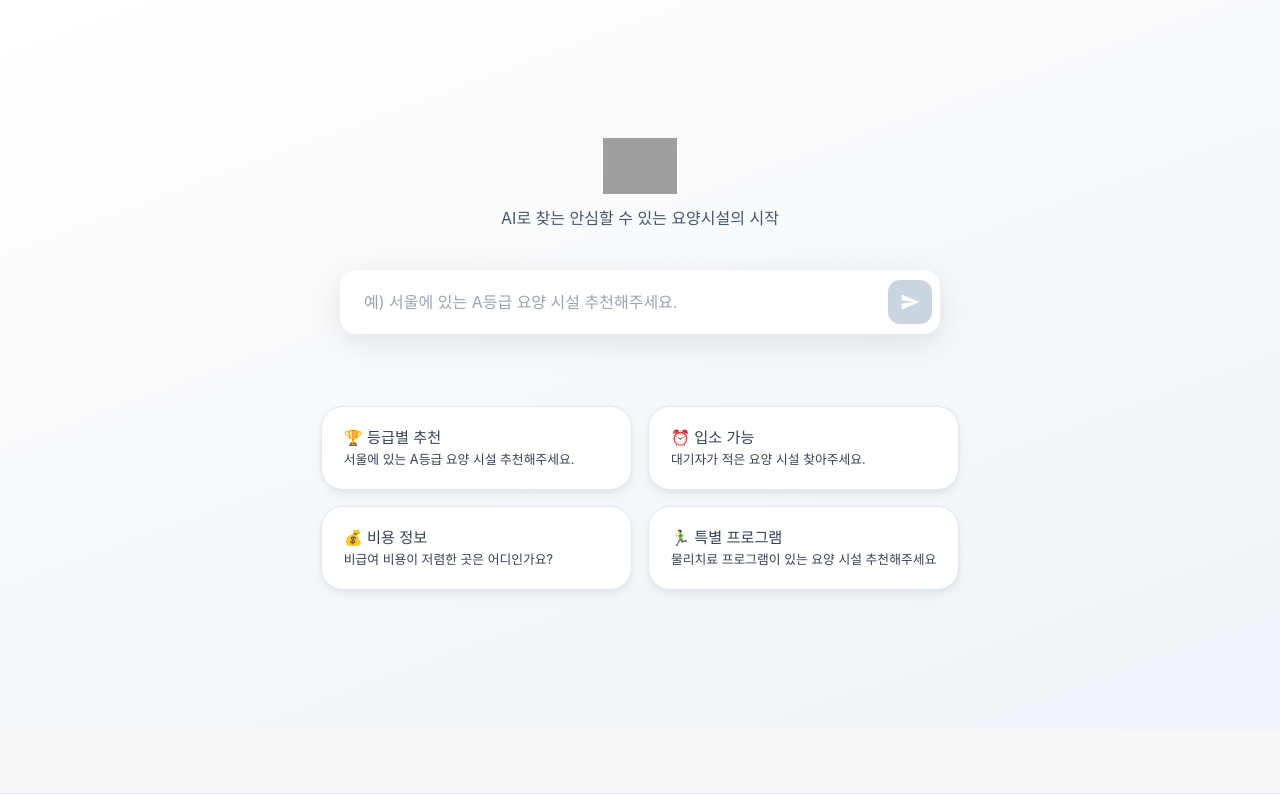
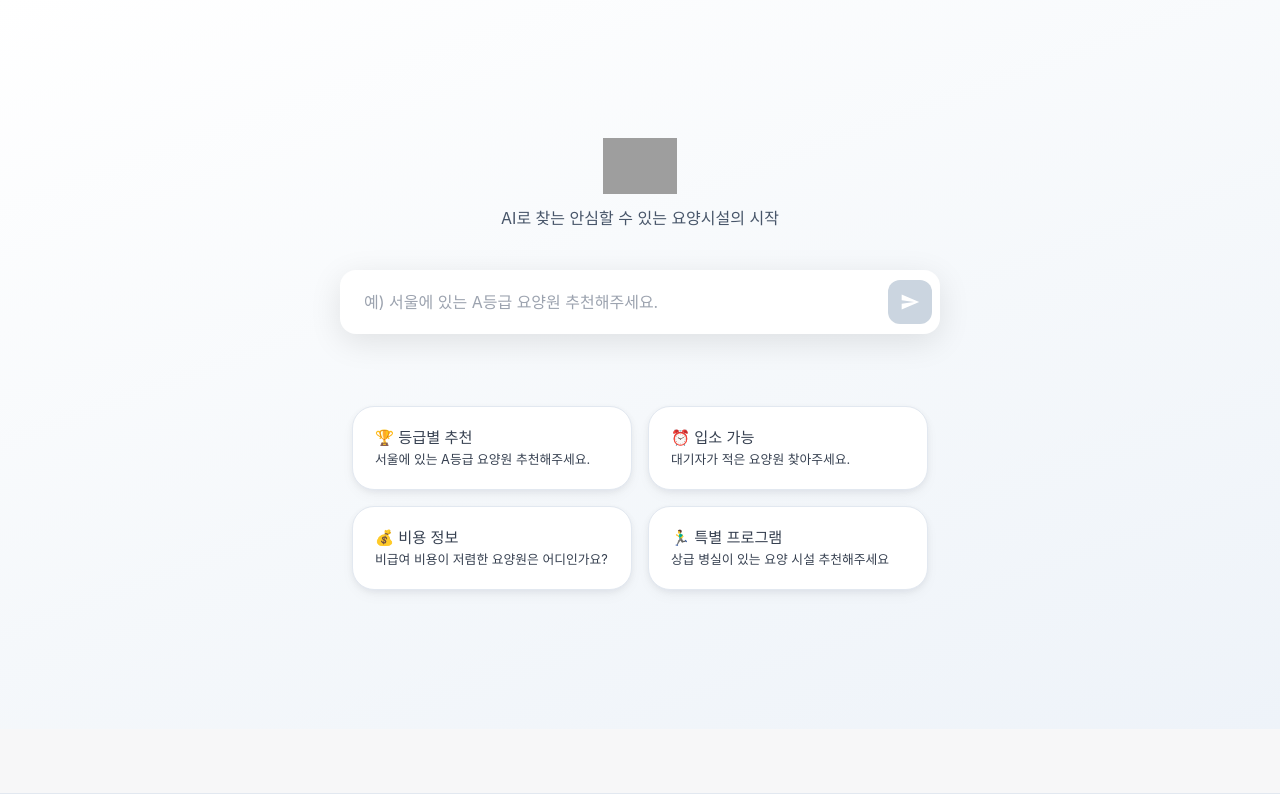
Before and after one commit to no-gari/nursinghome, a Django app: page / in a window 1280 px wide. Shown: the part 71-865 px from the top of the page. Run offline with Django 5.2, Linux system fonts and the light colour scheme; parts of the project's set-up code (start-up, migrations or seed data) failed here and were passed over; some libraries are stand-ins or nearby versions; grey boxes are pictures that could not be loaded.

Commit message:
메인 페이지 예시 멘트 수정

```diff
--- a/templates/core/chat.html
+++ b/templates/core/chat.html
@@ -193,7 +193,7 @@
       <div class="max-w-3xl mx-auto w-full px-4 pt-4" :style="{paddingBottom: bottomPad + 'px'}">
         <!-- Suggestions -->
         <div v-if="messages.length===0 && !isLoading" class="flex flex-wrap gap-3 mb-6">
-          <button @click="setExample('서울 A등급 요양 시설 추천해줘')" class="px-4 py-2 rounded-full text-xs font-medium bg-white border border-slate-200 shadow-sm hover:bg-indigo-50 hover:border-indigo-300 hover:text-indigo-700 transition">서울 A등급 요양 시설 추천</button>
+          <button @click="setExample('서울 A등급 요양원 추천해줘')" class="px-4 py-2 rounded-full text-xs font-medium bg-white border border-slate-200 shadow-sm hover:bg-indigo-50 hover:border-indigo-300 hover:text-indigo-700 transition">서울 A등급 요양원 추천</button>
           <button @click="setExample('대기자가 적은 곳 찾아줘')" class="px-4 py-2 rounded-full text-xs font-medium bg-white border border-slate-200 shadow-sm hover:bg-indigo-50 hover:border-indigo-300 hover:text-indigo-700 transition">대기 적은 곳</button>
           <button @click="setExample('물리치료 프로그램 있는 곳 알려줘')" class="px-4 py-2 rounded-full text-xs font-medium bg-white border border-slate-200 shadow-sm hover:bg-indigo-50 hover:border-indigo-300 hover:text-indigo-700 transition">물리치료 프로그램</button>
           <button @click="setExample('비급여 비용 저렴한 곳 비교해줘')" class="px-4 py-2 rounded-full text-xs font-medium bg-white border border-slate-200 shadow-sm hover:bg-indigo-50 hover:border-indigo-300 hover:text-indigo-700 transition">비급여 저렴 비교</button>
--- a/templates/core/main.html
+++ b/templates/core/main.html
@@ -48,16 +48,16 @@
                 <p class="hero-subtitle">AI로 찾는 안심할 수 있는 요양시설의 시작</p>
             </div>
             <div class="main-input-container">
-                <input v-model="currentMessage" @keypress.enter="startChat" :disabled="isLoading" placeholder="예) 서울에 있는 A등급 요양 시설 추천해주세요." class="main-input">
+                <input v-model="currentMessage" @keypress.enter="startChat" :disabled="isLoading" placeholder="예) 서울에 있는 A등급 요양원 추천해주세요." class="main-input">
                 <button @click="startChat" :disabled="isLoading || !currentMessage.trim()" class="main-send-btn">
                     <svg width="20" height="20" viewBox="0 0 24 24" fill="currentColor"><path d="M2.01 21L23 12 2.01 3 2 10l15 2-15 2z"/></svg>
                 </button>
             </div>
             <div class="example-prompts">
-                <div class="example-prompt" @click="setExamplePrompt('서울에 있는 A등급 요양 시설 추천해주세요')"><h3>🏆 등급별 추천</h3><p>서울에 있는 A등급 요양 시설 추천해주세요.</p></div>
-                <div class="example-prompt" @click="setExamplePrompt('대기자가 적은 요양 시설 찾아주세요')"><h3>⏰ 입소 가능</h3><p>대기자가 적은 요양 시설 찾아주세요.</p></div>
-                <div class="example-prompt" @click="setExamplePrompt('비급여 비용이 저렴한 곳은 어디인가요?')"><h3>💰 비용 정보</h3><p>비급여 비용이 저렴한 곳은 어디인가요?</p></div>
-                <div class="example-prompt" @click="setExamplePrompt('물리치료 프로그램이 있는 요양 시설 추천해주세요')"><h3>🏃‍♂️ 특별 프로그램</h3><p>물리치료 프로그램이 있는 요양 시설 추천해주세요</p></div>
+                <div class="example-prompt" @click="setExamplePrompt('서울에 있는 A등급 요양원 추천해주세요')"><h3>🏆 등급별 추천</h3><p>서울에 있는 A등급 요양원 추천해주세요.</p></div>
+                <div class="example-prompt" @click="setExamplePrompt('대기자가 적은 요양원 찾아주세요')"><h3>⏰ 입소 가능</h3><p>대기자가 적은 요양원 찾아주세요.</p></div>
+                <div class="example-prompt" @click="setExamplePrompt('비급여 비용이 저렴한 요양원은 어디인가요?')"><h3>💰 비용 정보</h3><p>비급여 비용이 저렴한 요양원은 어디인가요?</p></div>
+                <div class="example-prompt" @click="setExamplePrompt('상급 병실이 있는 요양 시설 추천해주세요')"><h3>🏃‍♂️ 특별 프로그램</h3><p>상급 병실이 있는 요양 시설 추천해주세요</p></div>
             </div>
         </div>
     </div>
```
